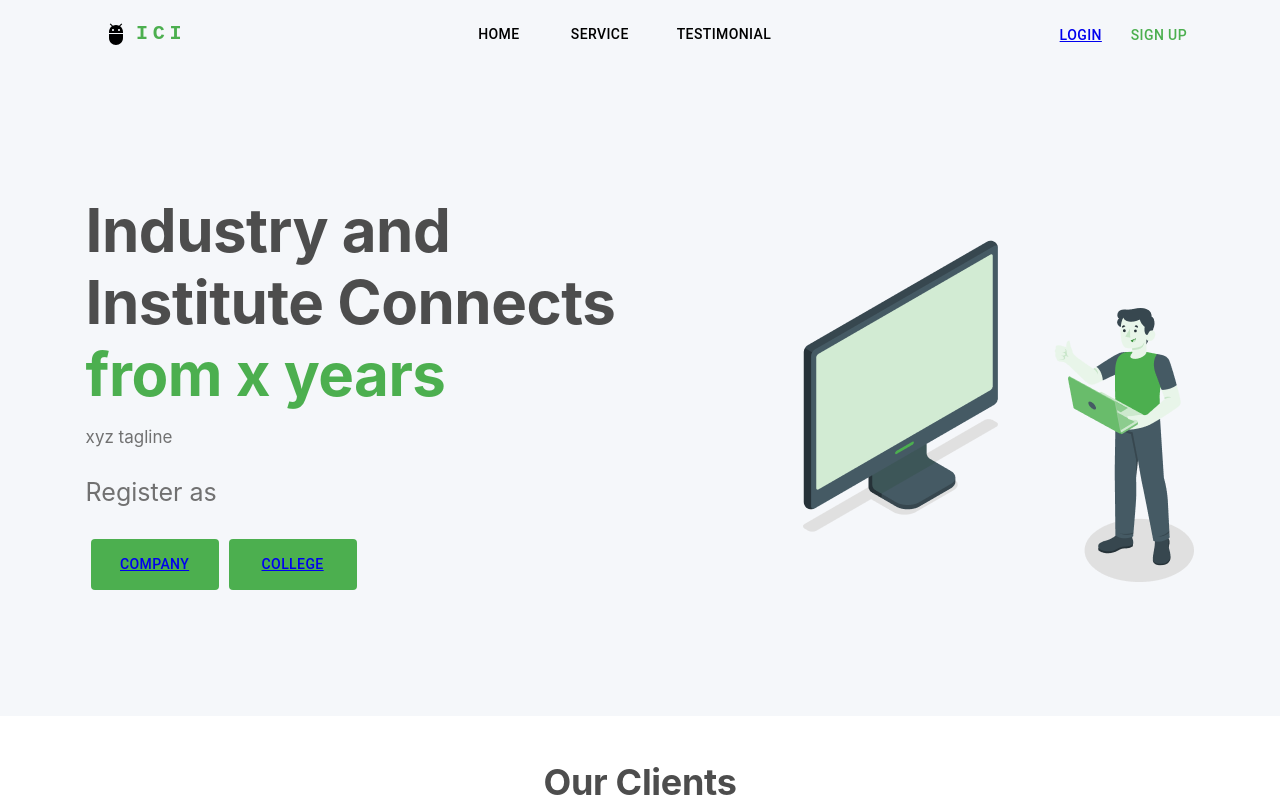
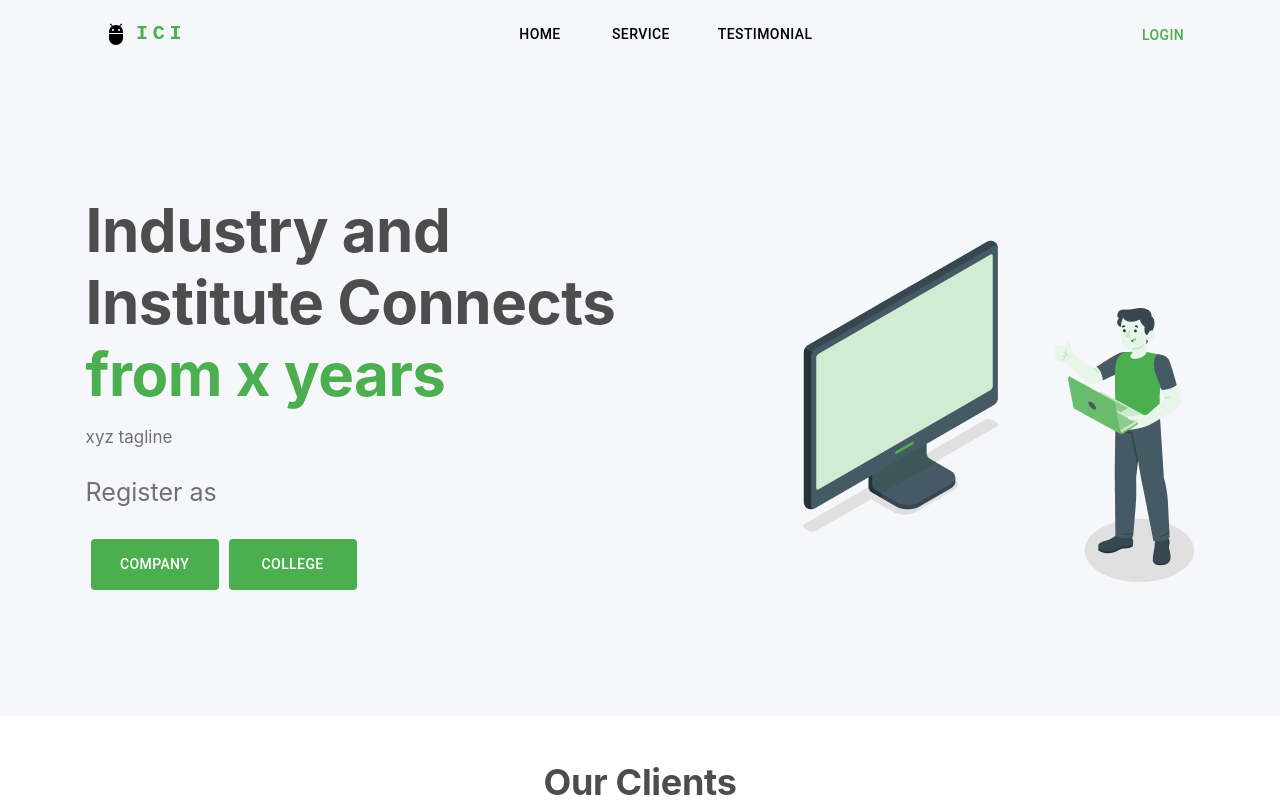
Before and after one commit to matrolat/IconnectI, a React (Create React App) app in the folder client/: page / in a window 1280 px wide. Shown: the top 800 px of the page. Built offline with nearby package versions, Linux system fonts and the light colour scheme.

Commit message:
Landing page css fix

```diff
--- a/client/src/Pages/Home/Landing.jsx
+++ b/client/src/Pages/Home/Landing.jsx
@@ -105,16 +105,23 @@ export const Landing = () => {
 
                 <p style={{color:"#717171",fontSize:25,marginBottom:30}}>Register as</p>
                 <div className="regBtn" style={{display:"flex"}}>
+                  <Link to='/Registration/Company' style={{textDecoration:"none"}}>
                 <LoginButton
                     key="Login"
                     >
-                 <Link to='/Registration/Company'>Company </Link>
+                  Company
                 </LoginButton>
+                   </Link>
+
+
+
+                   <Link to='/Registration/College' style={{textDecoration:"none"}}>
                 <LoginButton
                     key="Login"
                     >
-                <Link to='/Registration/College'>College</Link>
+                  College
                 </LoginButton>
+                  </Link>
                 </div>
             </div>
             <div className={classes.right}>
--- a/client/src/Pages/Home/Navbar.jsx
+++ b/client/src/Pages/Home/Navbar.jsx
@@ -172,22 +172,24 @@ function Navbar() {
 
           <Box sx={{ flexGrow: 0, mr: 7,display: { xs: "none", md: "flex" },
               justifyContent: "center ", }}>
+                <Link to='/Login' style={{textDecoration:"none"}}>
             <LoginButtom
                 key="Login"
                 onClick={handleCloseNavMenu}
 
               //   sx={{ my: 2, color: "#4CAF4F", display: "block", }}
               >
-                <Link to='/Login'>Login</Link>
+                  Login
             </LoginButtom>
+                  </Link>
 
-            <LoginButtom
+            {/* <LoginButtom
               key="Sign Up"
               onClick={handleCloseNavMenu}
             //   sx={{ my: 2, color: "#4CAF4F", display: "block", mx: 2 }}
             >
               Sign Up
-            </LoginButtom>
+            </LoginButtom> */}
           </Box>
         </Toolbar>
       </Container>
```
